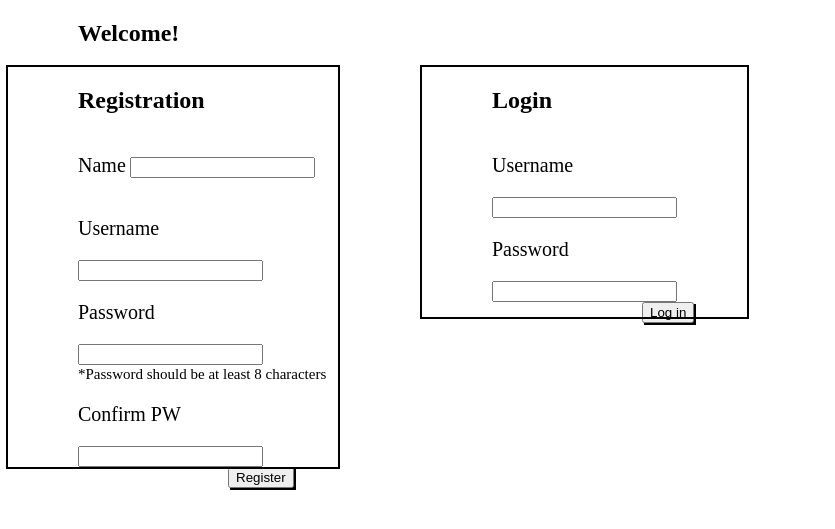
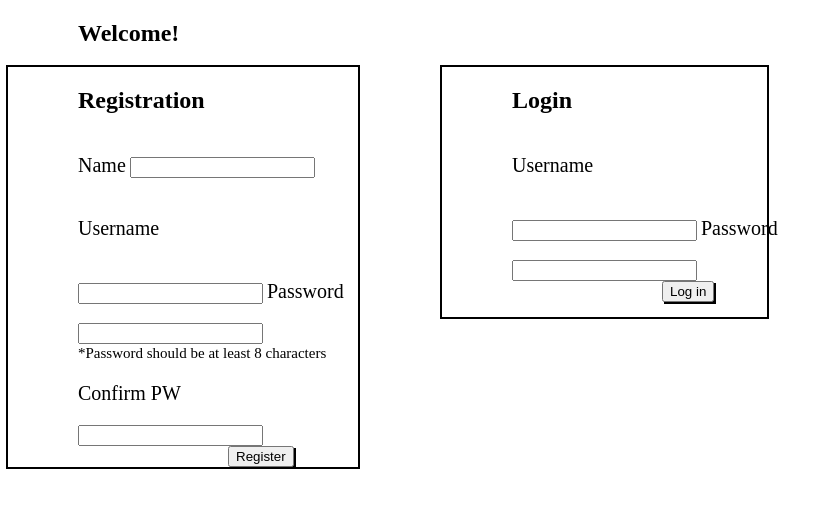
Before and after one commit to yoon54/good-morning, a Django app: page /main in a window 1280 px wide. Shown: the top 529 px of the page, without its empty margins (0-835 px from the left). Run offline with Django 3.2, Linux system fonts and the light colour scheme.

Commit message:
initial commit

```diff
--- a/buddy_app/static/css/style.css
+++ b/buddy_app/static/css/style.css
@@ -4,7 +4,7 @@
     height: 500px;
 }
 .left{
-    width: 330px;
+    width: 350px;
     height: 400px;
     vertical-align: top;
     display: inline-block;
@@ -23,7 +23,7 @@ p{
     display: inline-block;
 }
 form{
-    width: 255px;
+    width: 270px;
     margin-left: 70px;
 }
 h2{
--- a/buddy_app/static/css/style1.css
+++ b/buddy_app/static/css/style1.css
@@ -1,3 +1,4 @@
+
 .link{
     margin-left: 900px;
 }
--- a/buddy_app/static/css/style2.css
+++ b/buddy_app/static/css/style2.css
@@ -1,3 +1,4 @@
+
 .link{
     margin-left: 700px;
     margin-right: 20px;
--- a/buddy_app/static/css/style3.css
+++ b/buddy_app/static/css/style3.css
@@ -1,3 +1,4 @@
+
 .link{
     margin-left: 700px;
     margin-right: 20px;
--- a/buddy_app/templates/main.html
+++ b/buddy_app/templates/main.html
@@ -3,6 +3,7 @@
 <head>
     <meta charset="UTF-8">
     <meta name="viewport" content="width=device-width, initial-scale=1.0">
+
     {% load static %}
     <link rel="stylesheet" href="{% static 'css/style.css' %}">
     <title>Login and Registration</title>
--- a/buddy_app/urls.py
+++ b/buddy_app/urls.py
@@ -1,4 +1,5 @@
 from django.urls import path
+from django.conf.urls import url
 from . import views
 
 urlpatterns = [
--- a/buddy_app/views.py
+++ b/buddy_app/views.py
@@ -24,7 +24,10 @@ def newAccount(request):
         pw_hash = bcrypt.hashpw(password.encode(), bcrypt.gensalt()).decode()
         confirm_pw_hash = bcrypt.hashpw(confirm_pw.encode(), bcrypt.gensalt()).decode()
         registration = User.objects.create(name = request.POST['name'], username = request.POST['username'], password = pw_hash, confirm_pw = confirm_pw_hash)
-        return redirect('/')
+        account = User.objects.filter(username = request.POST['username'])
+        account = account[0]
+        request.session['loggedInAccountID'] = account.id
+        return redirect('/travels')
 
 def login(request):
     errors = User.objects.login_validator(request.POST)
```
